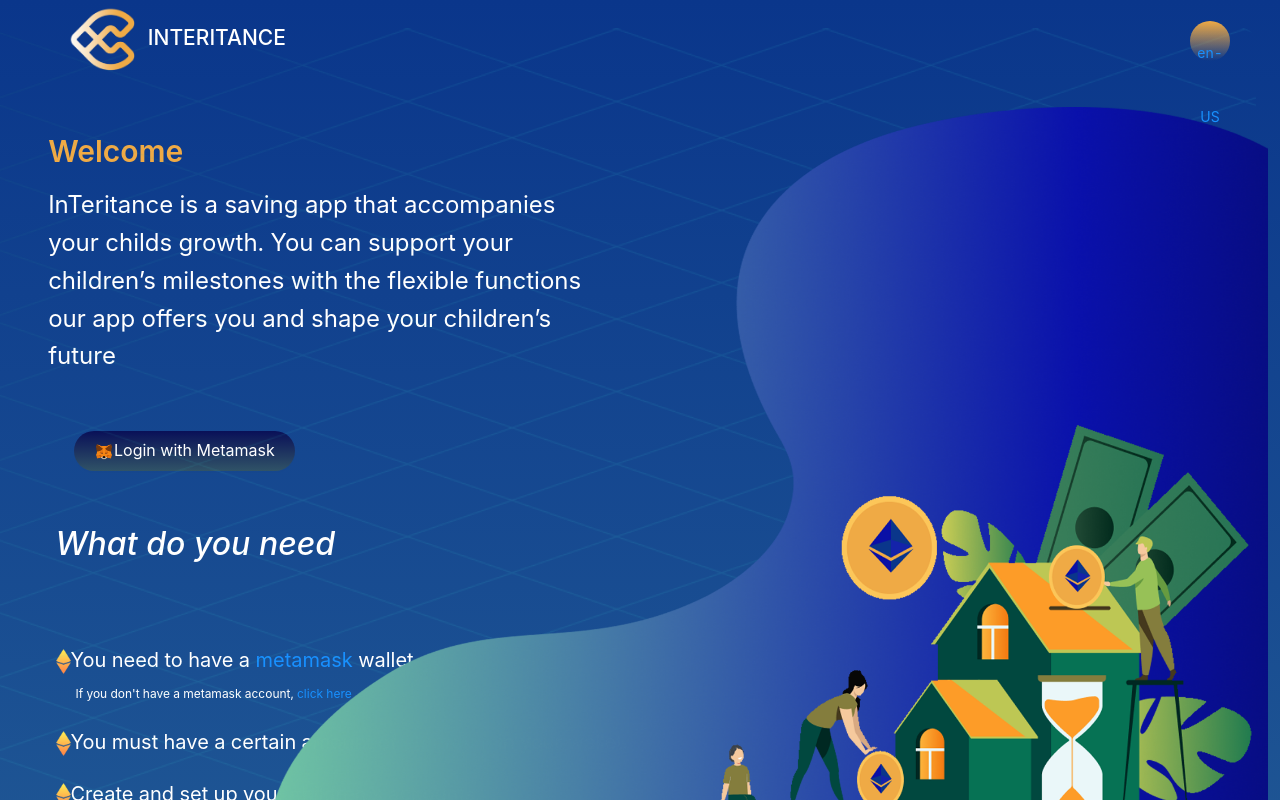
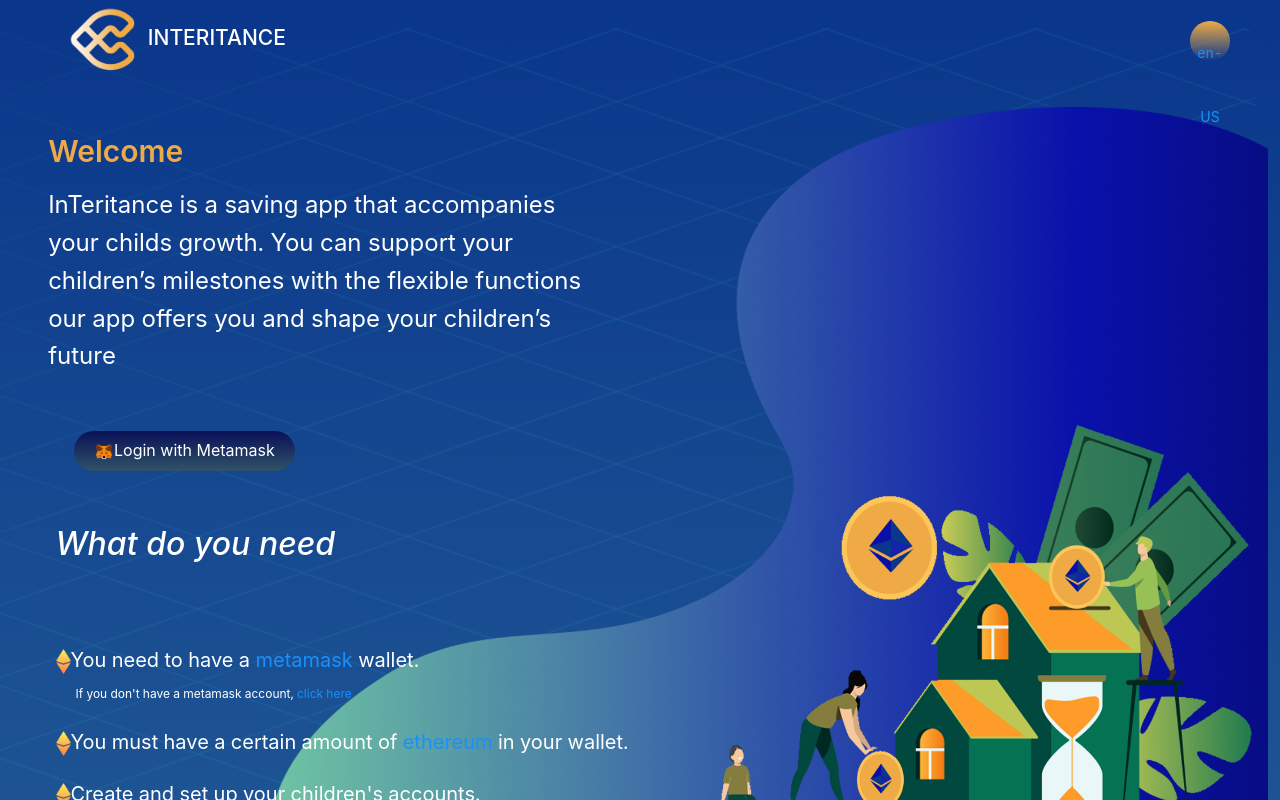
Before and after one commit to arda-serim/InfinityApp, a React (Create React App) app: page / in a window 1280 px wide. Shown: the top 800 px of the page. Built offline with nearby package versions, Linux system fonts and the light colour scheme.

Commit message:
zIndex Update

```diff
--- a/src/Pages/HomePage.tsx
+++ b/src/Pages/HomePage.tsx
@@ -49,6 +49,7 @@ const card = {
    color: '#fff',
    background: 'rgba(0, 0, 0, 0)',
    marginLeft: '-3%',
+   zIndex : 2
 
 } as React.CSSProperties;
 
@@ -92,6 +93,7 @@ const imageStyle1 = {
 const contentStyle = {
    width: '100%',
    height: '100%',
+
 };
 
 const navbarStyle = {
@@ -110,6 +112,7 @@ const signUpButtonStyle = {
    background: 'linear-gradient(180deg, #091058 , #305367)',
    color: '#fff',
    border: 'none',
+   zIndex : 2
 };
 
 const pageStyle = {
@@ -277,6 +280,7 @@ const HomePage = () => {
             </Content >
          </div >
 
+
       </Layout >
    );
 }
```
